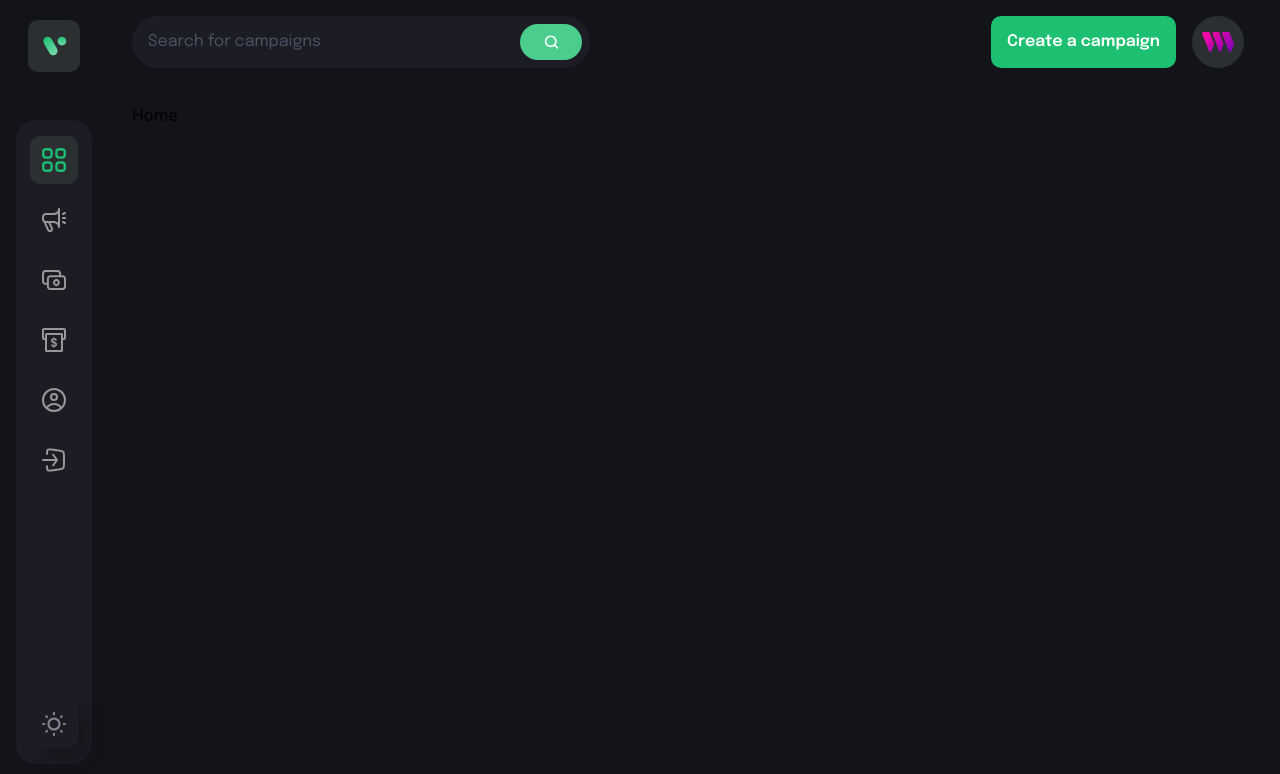
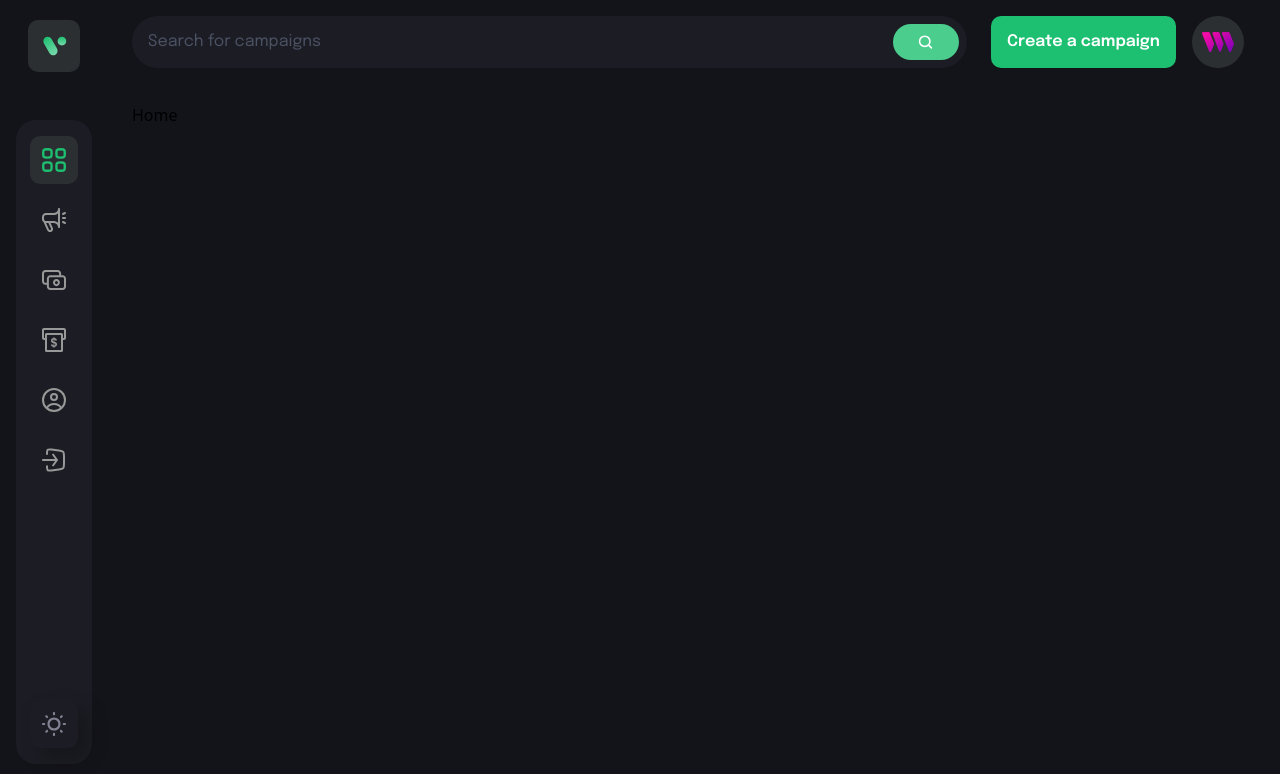
Before and after one commit to AlanAlvarez21/crowdfundingApp, a React (Vite) app in the folder client-side/: page / in a window 1280 px wide. Shown: the top 774 px of the page. Built offline with nearby package versions, Linux system fonts and the light colour scheme; what @thirdweb-dev/react would draw is missing.

Commit message:
fix: modified navbar style

```diff
--- a/client-side/src/components/Navbar.jsx
+++ b/client-side/src/components/Navbar.jsx
@@ -12,7 +12,7 @@ const Navbar = () => {
 
   return (
     <div className="flex flex-col-reverse md:flex-row justify-between mb-[35px] gap-6">
-      <div className="lg:flex-1 flex flex-row max-w-[458px] py-2 pl-4 pr-2 h-[52px] bg-[#1c1c24] rounded-[100px]">
+      <div className="lg:flex-1 flex flex-row py-2 pl-4 pr-2 h-[52px] bg-[#1c1c24] rounded-[100px]">
         <input type="text" placeholder="Search for campaigns" className="flex w-full font-epilogue font-normal text[14px] placeholder:text-[#4b5263] text-white bg-transparent outline-none"/>
         <div className="w-[72px] h-full rounded-[20px] bg-[#4acd8d] flex justify-center items-center cursor-pointer">
           <img src={search} alt="search" className="w-[15px] h-[15px] object-contain" />
```
